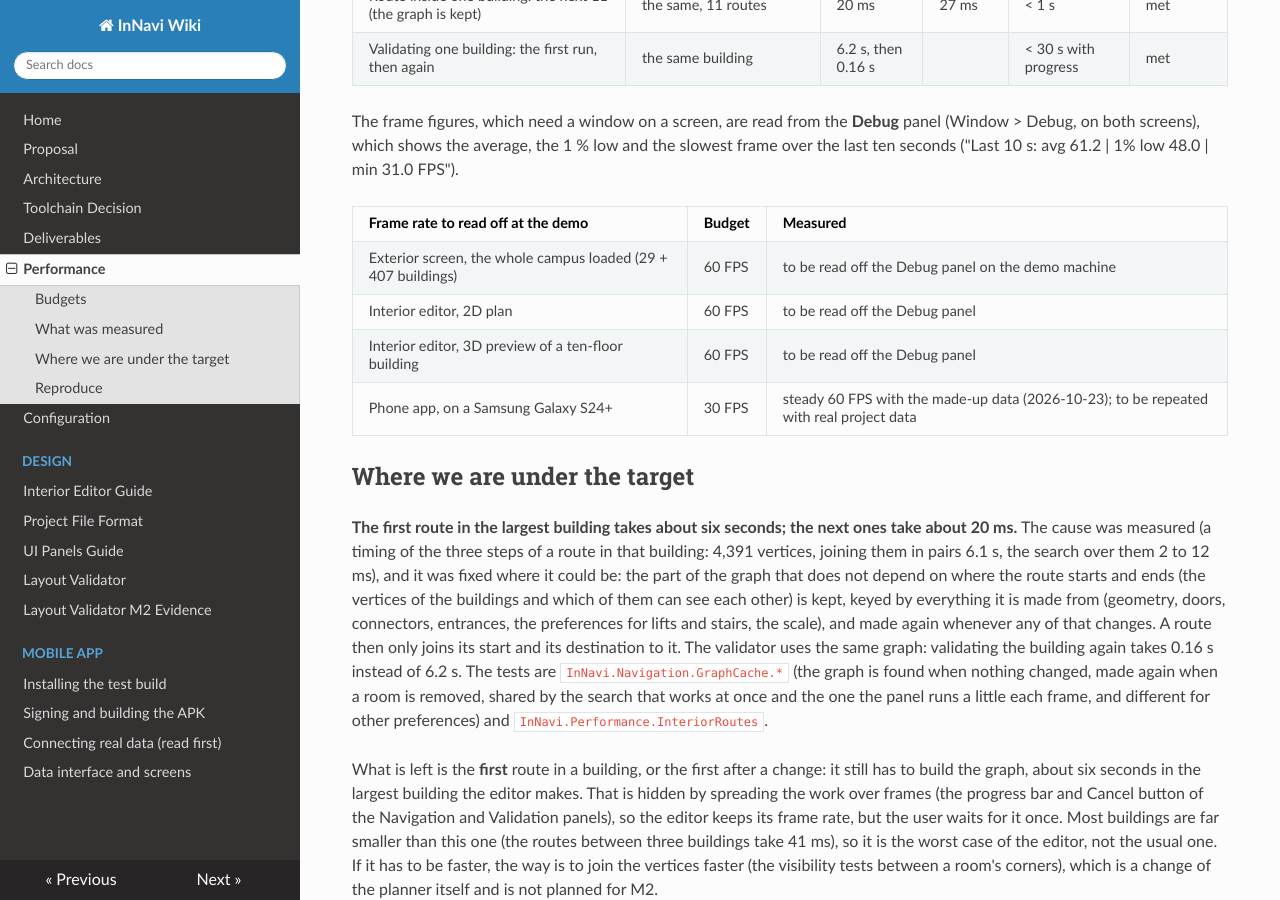
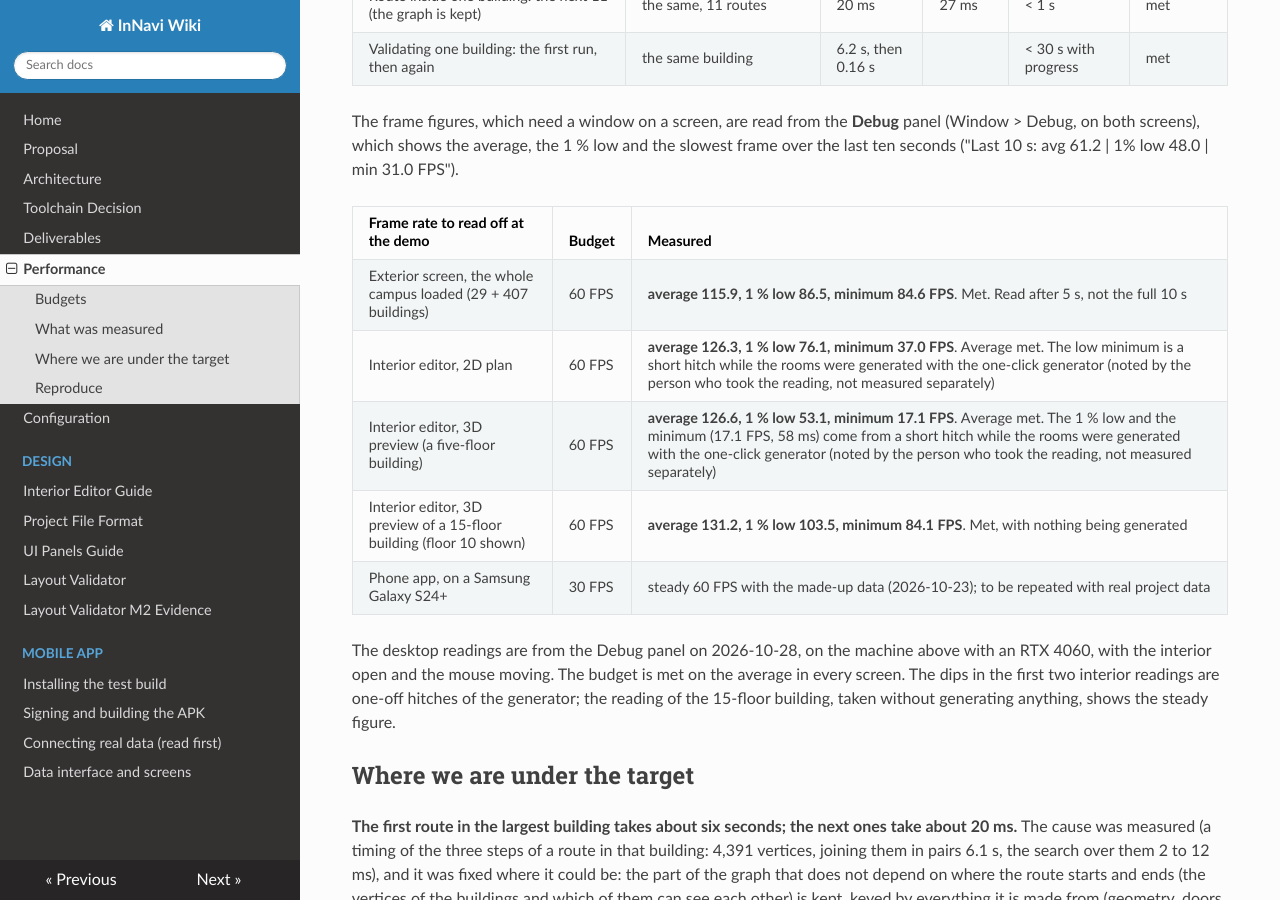
Before and after one commit to GYQ-SIT/Pathfinder-InNav, an MkDocs documentation site: the page built from docs/performance.md, in a window 1280 px wide and 900 px high, scrolled down 1710 px. Built offline with MkDocs 1.6.1, drawn with Linux system fonts in a browser that asks for light colours; nearby versions of some CDN libraries.

Commit message:
PAT-143 The desktop frame rates read off the Debug panel: exterior, interior 2D and a 15-floor 3D preview

```diff
--- a/docs/performance.md
+++ b/docs/performance.md
@@ -50,10 +50,14 @@ average, the 1 % low and the slowest frame over the last ten seconds ("Last 10 s
 
 | Frame rate to read off at the demo | Budget | Measured |
 |------------------------------------|--------|----------|
-| Exterior screen, the whole campus loaded (29 + 407 buildings) | 60 FPS | to be read off the Debug panel on the demo machine |
-| Interior editor, 2D plan | 60 FPS | to be read off the Debug panel |
-| Interior editor, 3D preview of a ten-floor building | 60 FPS | to be read off the Debug panel |
+| Exterior screen, the whole campus loaded (29 + 407 buildings) | 60 FPS | **average 115.9, 1 % low 86.5, minimum 84.6 FPS**. Met. Read after 5 s, not the full 10 s |
+| Interior editor, 2D plan | 60 FPS | **average 126.3, 1 % low 76.1, minimum 37.0 FPS**. Average met. The low minimum is a short hitch while the rooms were generated with the one-click generator (noted by the person who took the reading, not measured separately) |
+| Interior editor, 3D preview (a five-floor building) | 60 FPS | **average 126.6, 1 % low 53.1, minimum 17.1 FPS**. Average met. The 1 % low and the minimum (17.1 FPS, 58 ms) come from a short hitch while the rooms were generated with the one-click generator (noted by the person who took the reading, not measured separately) |
+| Interior editor, 3D preview of a 15-floor building (floor 10 shown) | 60 FPS | **average 131.2, 1 % low 103.5, minimum 84.1 FPS**. Met, with nothing being generated |
 | Phone app, on a Samsung Galaxy S24+ | 30 FPS | steady 60 FPS with the made-up data (2026-10-23); to be repeated with real project data |
+
+The desktop readings are from the Debug panel on 2026-10-28, on the machine above with an RTX 4060, with the interior open and the mouse
+moving. The budget is met on the average in every screen. The dips in the first two interior readings are one-off hitches of the generator; the reading of the 15-floor building, taken without generating anything, shows the steady figure.
 
 ## Where we are under the target
 
```
